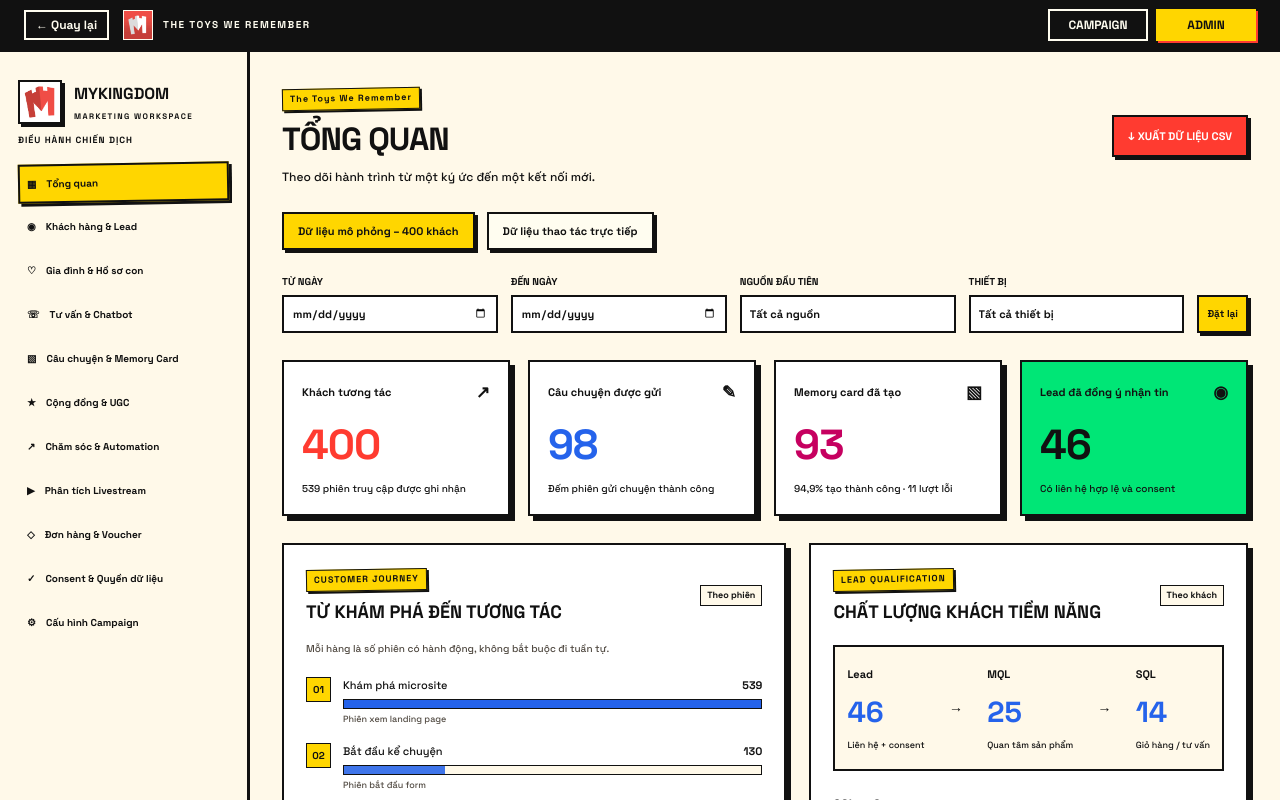
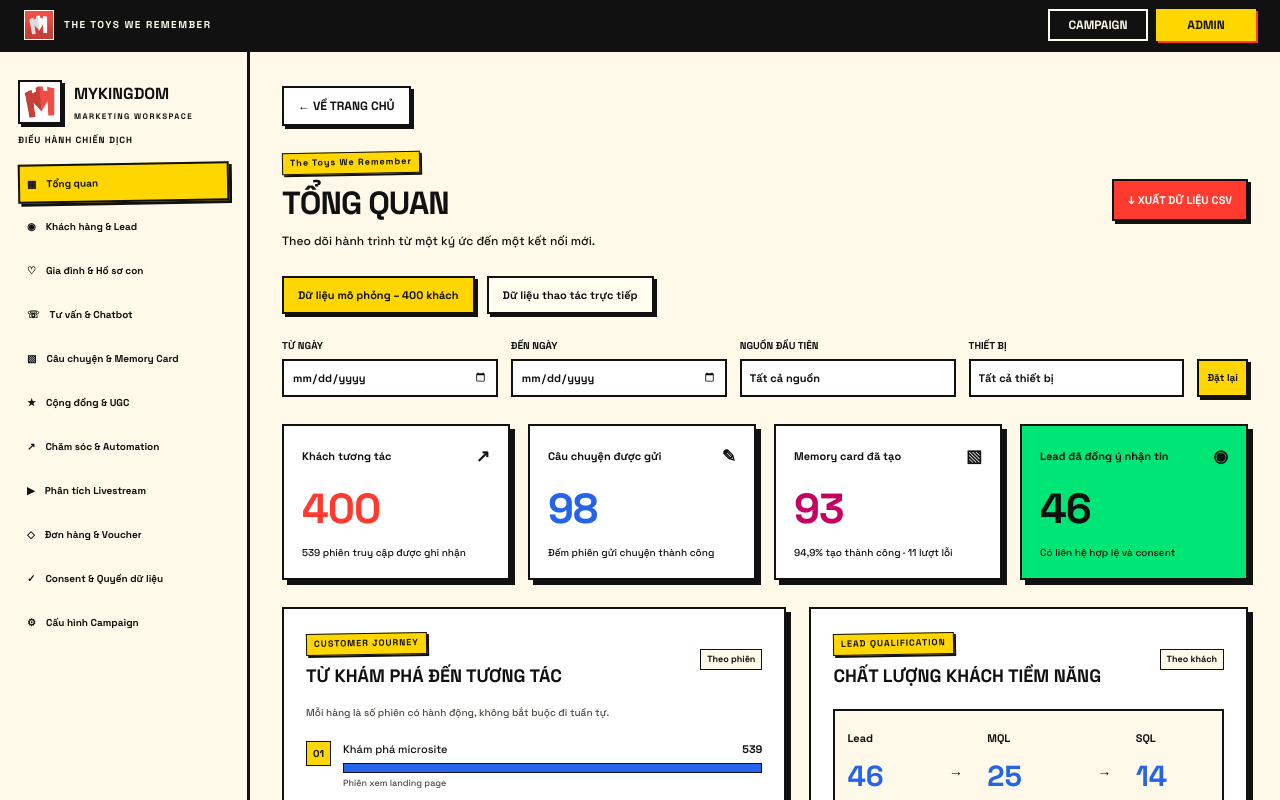
Before and after one commit to nmthuy426/MARTECH, an Angular app: page /admin in a window 1280 px wide. Shown: the top 800 px of the page. Built offline with nearby package versions, Linux system fonts and the light colour scheme.

Commit message:
Unify back buttons inside page headers and remove switcher back link

```diff
--- a/src/app/app.css
+++ b/src/app/app.css
@@ -12,8 +12,4 @@
 .switcher-brand{display:flex;align-items:center;gap:10px}.switcher-brand img{width:30px;height:30px;object-fit:contain;border:1px solid #fffdf0;flex-shrink:0}
 @media(max-width:540px){.switcher-brand{max-width:160px;gap:7px}.switcher-brand img{width:27px;height:27px}}
 
-.switcher-start{display:flex;align-items:center;gap:14px;min-width:0}
-.back-link{flex-shrink:0;border:2px solid #fffdf0;padding:6px 10px;color:#fffdf0;text-decoration:none;font-size:12px;white-space:nowrap}
-.back-link:hover{background:#ffd600;color:#111}
-.back-link:focus-visible{outline:2px solid #00e676;outline-offset:3px}
-@media(max-width:680px){.switcher-start:has(.back-link) .switcher-brand span{display:none}.switcher-start{gap:8px}.view-switcher{gap:8px}.back-link{padding:6px;font-size:11px}}
+.switcher-start{display:flex;align-items:center;min-width:0}
--- a/src/app/app.html
+++ b/src/app/app.html
@@ -1,8 +1,5 @@
 <nav class="view-switcher" aria-label="Chuyển giao diện">
   <div class="switcher-start">
-    @if (backPath(); as target) {
-      <a class="back-link" [routerLink]="target" aria-label="Quay lại trang trước">← Quay lại</a>
-    }
   <span class="switcher-brand"><img src="brand/mykingdom-icon-white.png" alt="MyKingdom" width="32" height="32"><span>THE TOYS WE REMEMBER</span></span>
   </div>
   <div class="view-links">
--- a/src/app/pages/admin/admin.html
+++ b/src/app/pages/admin/admin.html
@@ -4,7 +4,7 @@
  <nav aria-label="Các mục quản trị">@for(tab of tabs;track tab.id){<a [routerLink]="[]" [queryParams]="{tab:tab.id}" [class.active]="activeTab()===tab.id" [attr.aria-current]="activeTab()===tab.id?'page':null"><span aria-hidden="true">{{tab.icon}}</span><span>{{tab.name}}</span>@if(tab.id==='overview'&&tracking.mode()==='live'){<i>LIVE</i>}</a>}</nav>
  </aside>
  <main id="overview">
- <div class="page-content"><div class="heading"><div><p class="eyebrow">{{adminStore.settings().name}}</p><h1>{{currentTab().name}}@if(tracking.mode()==='live'){<span class="live-pill"><i></i> Trực tiếp</span>}</h1><p>{{currentTab().description}}</p></div><button [hidden]="['livestream','families','consultation'].includes(activeTab())" class="export" (click)="exportCsv()" [disabled]="!filtered().length">↓ Xuất dữ liệu CSV</button></div>
+ <div class="page-content"><div class="campaign-back-row"><a class="campaign-back" routerLink="/home">← VỀ TRANG CHỦ</a></div><div class="heading"><div><p class="eyebrow">{{adminStore.settings().name}}</p><h1>{{currentTab().name}}@if(tracking.mode()==='live'){<span class="live-pill"><i></i> Trực tiếp</span>}</h1><p>{{currentTab().description}}</p></div><button [hidden]="['livestream','families','consultation'].includes(activeTab())" class="export" (click)="exportCsv()" [disabled]="!filtered().length">↓ Xuất dữ liệu CSV</button></div>
  @if(activeTab()==='families'||activeTab()==='consultation'){<app-family-crm [view]="activeTab()"/>}@else if(activeTab()==='livestream'){<app-livestream [mode]="tracking.mode()"/>}@else{
  <div class="source-picker" role="group" aria-label="Nguồn dữ liệu Admin"><button [class.selected]="tracking.mode()==='mock'" [attr.aria-pressed]="tracking.mode()==='mock'" (click)="selectData('mock')">Dữ liệu mô phỏng – 400 khách</button><button [class.selected]="tracking.mode()==='live'" [attr.aria-pressed]="tracking.mode()==='live'" (click)="selectData('live')">Dữ liệu thao tác trực tiếp</button></div>
  @if(tracking.mode()==='live'){<div class="data-note"><span>◉</span><p><strong>Dữ liệu thao tác trên trình duyệt này.</strong> Tự cập nhật khi khách tương tác, kể cả ở tab khác cùng trình duyệt. Chưa kết nối dữ liệu nhiều thiết bị hay hệ thống đơn hàng MyKingdom.</p></div>}
--- a/src/app/pages/community-gallery/community-gallery.html
+++ b/src/app/pages/community-gallery/community-gallery.html
@@ -1,7 +1,7 @@
 <header class="fixed top-0 left-0 z-50 w-full border-b-[3px] border-ink-black bg-retro-cream">
   <div class="mx-auto flex h-20 max-w-7xl items-center justify-between gap-3 px-4 md:px-10">
     <div class="flex items-center gap-3">
-      <a routerLink="/home" aria-label="Về trang chủ" class="inline-flex shrink-0 items-center border-2 border-ink-black bg-paper-white px-3 py-2 text-xs font-bold uppercase text-ink-black shadow-[3px_3px_0_#111] hover:bg-canary-yellow">← VỀ TRANG CHỦ</a>
+      <a routerLink="/home" aria-label="Về trang chủ" class="campaign-back">← VỀ TRANG CHỦ</a>
     <a routerLink="/home" class="hidden md:inline-block rotate-[-1deg] border-2 border-ink-black bg-canary-yellow px-3 py-2 text-xs font-bold uppercase tracking-wider text-ink-black shadow-[3px_3px_0_#111]">★ THE TOYS WE REMEMBER ★</a>
     </div>
     <a href="https://www.mykingdom.com.vn/?srsltid=AYCX9vIEwy8pHE2MYwLud9Rexsy3H4nvT9Pwu2Wh4mTMqGAm3mTys6Vd" target="_blank" rel="noopener noreferrer" class="border-[2px] border-ink-black bg-toxic-mint px-3 py-2 text-xs font-bold uppercase text-ink-black shadow-[3px_3px_0_#111] hover:bg-canary-yellow">MYKINGDOM.COM ↗</a>
--- a/src/app/pages/page2-select/page2-select.html
+++ b/src/app/pages/page2-select/page2-select.html
@@ -1,4 +1,4 @@
-<header class="fixed top-0 left-0 w-full z-50 bg-retro-cream border-b-[3px] border-ink-black"><div class="h-20 w-full px-margin-mobile md:px-margin flex items-center justify-between gap-space-sm"><div class="flex items-center gap-space-sm"><a class="campaign-brand" href="/home" aria-label="MyKingdom – Trang chủ The Toys We Remember"><span class="campaign-brand-logo"><img src="brand/mykingdom-logo-transparent.png" alt="MyKingdom – Vương quốc đồ chơi" width="2098" height="749"></span><span class="campaign-brand-caption">THE TOYS<br>WE REMEMBER</span></a></div><div class="flex items-center gap-space-sm"><a class="inline-flex items-center bg-toxic-mint text-ink-black font-badge-sticker text-badge-sticker uppercase px-3 py-1.5 border-[2px] border-ink-black shadow-[3px_3px_0px_#111111] rotate-[1.5deg] hover:rotate-0 hover:bg-canary-yellow transition-all active:translate-x-[2px] active:translate-y-[2px] active:shadow-[1px_1px_0px_#111111]" href="https://www.mykingdom.com.vn/?srsltid=AYCX9vIEwy8pHE2MYwLud9Rexsy3H4nvT9Pwu2Wh4mTMqGAm3mTys6Vd" rel="noopener noreferrer" target="_blank">⚡ MYKINGDOM.COM ↗</a></div></div></header><main class="w-full pt-20 bg-background relative overflow-hidden"><div class="flex flex-col w-full relative">
+<header class="fixed top-0 left-0 w-full z-50 bg-retro-cream border-b-[3px] border-ink-black"><div class="h-20 w-full px-margin-mobile md:px-margin flex items-center justify-between gap-space-sm"><div class="flex items-center gap-space-sm"><a class="campaign-back" routerLink="/home">← VỀ TRANG CHỦ</a><a class="campaign-brand" href="/home" aria-label="MyKingdom – Trang chủ The Toys We Remember"><span class="campaign-brand-logo"><img src="brand/mykingdom-logo-transparent.png" alt="MyKingdom – Vương quốc đồ chơi" width="2098" height="749"></span><span class="campaign-brand-caption">THE TOYS<br>WE REMEMBER</span></a></div><div class="flex items-center gap-space-sm"><a class="inline-flex items-center bg-toxic-mint text-ink-black font-badge-sticker text-badge-sticker uppercase px-3 py-1.5 border-[2px] border-ink-black shadow-[3px_3px_0px_#111111] rotate-[1.5deg] hover:rotate-0 hover:bg-canary-yellow transition-all active:translate-x-[2px] active:translate-y-[2px] active:shadow-[1px_1px_0px_#111111]" href="https://www.mykingdom.com.vn/?srsltid=AYCX9vIEwy8pHE2MYwLud9Rexsy3H4nvT9Pwu2Wh4mTMqGAm3mTys6Vd" rel="noopener noreferrer" target="_blank">⚡ MYKINGDOM.COM ↗</a></div></div></header><main class="w-full pt-20 bg-background relative overflow-hidden"><div class="flex flex-col w-full relative">
 <!-- Dynamic Retro Dot Background & Comic Burst Highlights -->
 <div class="absolute inset-0 pointer-events-none opacity-40 bg-[radial-gradient(#111111_1.5px,transparent_1.5px)] [background-size:24px_24px] z-0"></div>
 <!-- Marquee Ribbon -->
@@ -128,11 +128,6 @@
 </div>
 <!-- Action Bar & Bottom CTAs -->
 <div class="w-full max-w-2xl flex flex-col sm:flex-row items-stretch sm:items-center justify-center gap-space-md mt-2">
-<!-- Back / Secondary Button -->
-<a class="inline-flex items-center justify-center gap-2 bg-paper-white text-ink-black font-label-lg text-label-lg uppercase px-space-lg py-3.5 border-[3px] border-ink-black shadow-[4px_4px_0px_#111111] hover:bg-surface-container hover:-translate-x-0.5 hover:-translate-y-0.5 hover:shadow-[6px_6px_0px_#111111] active:translate-x-[3px] active:translate-y-[3px] active:shadow-[1px_1px_0px_#111111] transition-all text-center select-none" data-path="intro-khoi-dau" href="#">
-<span class="material-symbols-outlined text-lg">arrow_back</span>
-        QUAY LẠI TRANG CHỦ
-      </a>
 <!-- Primary Big CTA -->
 <a
   class="inline-flex items-center justify-center gap-3 bg-electric-red text-paper-white font-headline-sm text-headline-sm uppercase px-space-lg py-4 border-[3px] border-ink-black shadow-[6px_6px_0px_#111111] rotate-[-1deg] hover:rotate-0 hover:bg-primary-container hover:-translate-x-1 hover:-translate-y-1 hover:shadow-[8px_8px_0px_#111111] active:translate-x-[3px] active:translate-y-[3px] active:shadow-[1px_1px_0px_#111111] transition-all text-center select-none"
--- a/src/app/pages/page3-create/page3-create.html
+++ b/src/app/pages/page3-create/page3-create.html
@@ -1,3 +1,4 @@
+<div class="campaign-back-bar"><a class="campaign-back" routerLink="/choose-memory">← QUAY LẠI</a></div>
 <!-- Top Marquee Ticker -->
 <div class="w-full bg-canary-yellow border-b-[3px] border-ink-black py-2 overflow-hidden select-none">
   <div class="flex whitespace-nowrap gap-6 animate-pulse items-center">
--- a/src/app/pages/page3-create/page3-create.ts
+++ b/src/app/pages/page3-create/page3-create.ts
@@ -2,7 +2,7 @@ import { CampaignAdminStore } from '../../services/campaign-admin-store';
 import { CommonModule } from '@angular/common';
 import { Component, OnInit } from '@angular/core';
 import { FormsModule } from '@angular/forms';
-import { Router } from '@angular/router';
+import { Router, RouterLink } from '@angular/router';
 
 import { MemoryThemeId, MemoryCardFormData } from '../../models/martech-events.model';
 import { MarTechService } from '../../services/martech-service';
@@ -11,7 +11,7 @@ import { MarTechService } from '../../services/martech-service';
   selector: 'app-page3-create',
   templateUrl: './page3-create.html',
   styleUrls: ['./page3-create.css'],
-  imports: [CommonModule, FormsModule],
+  imports: [CommonModule, FormsModule, RouterLink],
 })
 export class Page3Create implements OnInit {
   // Dữ liệu nhập vào Form
--- a/src/app/pages/page4-memory/page4-memory.html
+++ b/src/app/pages/page4-memory/page4-memory.html
@@ -1,4 +1,4 @@
- <header class="fixed top-0 left-0 w-full z-50 bg-retro-cream border-b-[3px] border-ink-black"><div class="h-20 w-full px-margin-mobile md:px-margin flex items-center justify-between gap-space-sm"><div class="flex items-center gap-space-sm"><a class="campaign-brand" href="/home" aria-label="MyKingdom – Trang chủ The Toys We Remember"><span class="campaign-brand-logo"><img src="brand/mykingdom-logo-transparent.png" alt="MyKingdom – Vương quốc đồ chơi" width="2098" height="749"></span><span class="campaign-brand-caption">THE TOYS<br>WE REMEMBER</span></a></div><div class="flex items-center gap-space-sm"><a class="inline-flex items-center bg-toxic-mint text-ink-black font-badge-sticker text-badge-sticker uppercase px-3 py-1.5 border-[2px] border-ink-black shadow-[3px_3px_0px_#111111] rotate-[1.5deg] hover:rotate-0 hover:bg-canary-yellow transition-all active:translate-x-[2px] active:translate-y-[2px] active:shadow-[1px_1px_0px_#111111]" href="https://www.mykingdom.com.vn/?srsltid=AYCX9vIEwy8pHE2MYwLud9Rexsy3H4nvT9Pwu2Wh4mTMqGAm3mTys6Vd" rel="noopener noreferrer" target="_blank">⚡ MYKINGDOM.COM ↗</a></div></div></header><main class="w-full pt-20 bg-background relative overflow-hidden"><div class="flex flex-col w-full">
+ <header class="fixed top-0 left-0 w-full z-50 bg-retro-cream border-b-[3px] border-ink-black"><div class="h-20 w-full px-margin-mobile md:px-margin flex items-center justify-between gap-space-sm"><div class="flex items-center gap-space-sm"><a class="campaign-back" routerLink="/create-memory">← QUAY LẠI</a><a class="campaign-brand" href="/home" aria-label="MyKingdom – Trang chủ The Toys We Remember"><span class="campaign-brand-logo"><img src="brand/mykingdom-logo-transparent.png" alt="MyKingdom – Vương quốc đồ chơi" width="2098" height="749"></span><span class="campaign-brand-caption">THE TOYS<br>WE REMEMBER</span></a></div><div class="flex items-center gap-space-sm"><a class="inline-flex items-center bg-toxic-mint text-ink-black font-badge-sticker text-badge-sticker uppercase px-3 py-1.5 border-[2px] border-ink-black shadow-[3px_3px_0px_#111111] rotate-[1.5deg] hover:rotate-0 hover:bg-canary-yellow transition-all active:translate-x-[2px] active:translate-y-[2px] active:shadow-[1px_1px_0px_#111111]" href="https://www.mykingdom.com.vn/?srsltid=AYCX9vIEwy8pHE2MYwLud9Rexsy3H4nvT9Pwu2Wh4mTMqGAm3mTys6Vd" rel="noopener noreferrer" target="_blank">⚡ MYKINGDOM.COM ↗</a></div></div></header><main class="w-full pt-20 bg-background relative overflow-hidden"><div class="flex flex-col w-full">
 <!-- POP-ART MARQUEE CELEBRATION STRIP -->
 <div class="w-full bg-canary-yellow text-ink-black py-space-xs px-margin-mobile md:px-margin overflow-hidden relative shadow-[0px_4px_0px_#111111]">
 <div class="flex items-center gap-space-lg whitespace-nowrap animate-[marquee_20s_linear_infinite]">
--- a/src/app/pages/page4-memory/page4-memory.ts
+++ b/src/app/pages/page4-memory/page4-memory.ts
@@ -1,14 +1,14 @@
 import { ConsentPrompt } from '../../components/consent-prompt/consent-prompt';
 import { CampaignAdminStore } from '../../services/campaign-admin-store';
 import { AfterViewInit, ElementRef, OnDestroy, Component, OnInit } from '@angular/core';
-import { Router } from '@angular/router';
+import { Router, RouterLink } from '@angular/router';
 import { MemoryCardFormData, MemoryThemeId } from '../../models/martech-events.model';
 import { MarTechService } from '../../services/martech-service';
 
 
 @Component({
   selector: 'app-page4-memory',
-  imports:[ConsentPrompt],
+  imports:[ConsentPrompt,RouterLink],
   templateUrl: './page4-memory.html',
   styleUrls: ['./page4-memory.css']
 })
--- a/src/app/pages/page5-product/page5-product.ts
+++ b/src/app/pages/page5-product/page5-product.ts
@@ -1,6 +1,6 @@
 import { CommonModule } from '@angular/common';
 import { Component, OnInit } from '@angular/core';
-import { Router } from '@angular/router';
+import { Router, RouterLink } from '@angular/router';
 
 import { MemoryThemeId } from '../../models/martech-events.model';
 import { MarTechService } from '../../services/martech-service';
@@ -26,7 +26,7 @@ interface RecommendedProduct {
   selector: 'app-page5-products',
   templateUrl: './page5-product.html',
   styleUrls: ['./page5-product.css'],
-  imports: [CommonModule],
+  imports: [CommonModule, RouterLink],
 })
 export class Page5Product implements OnInit {
   selectedTheme: MemoryThemeId = MemoryThemeId.GACH_LEGO;
--- a/src/styles.css
+++ b/src/styles.css
@@ -32,3 +32,12 @@
 .admin-shell .finance-grid{display:grid;grid-template-columns:repeat(3,1fr);gap:20px}
 .admin-shell .finance-grid span{display:block;font-size:11px}.admin-shell .finance-grid strong{display:block;font-size:23px;margin-top:8px;color:#2563eb}
 @media(max-width:650px){.admin-shell .finance-grid{grid-template-columns:repeat(2,1fr)}.admin-shell .finance-grid strong{font-size:18px}}
+
+/* Shared navigation for all pages outside Home. */
+.campaign-back{display:inline-flex;align-items:center;justify-content:center;flex-shrink:0;gap:8px;min-height:40px;padding:9px 14px;border:2px solid #111;background:#fff;color:#111;box-shadow:3px 3px 0 #111;font:700 12px/1.2 'Space Grotesk',Arial,sans-serif;text-decoration:none;text-transform:uppercase;white-space:nowrap}
+.campaign-back:hover{background:#ffd600}
+.campaign-back:focus-visible{outline:3px solid #2563eb;outline-offset:4px}
+.campaign-back:active{transform:translate(2px,2px);box-shadow:1px 1px 0 #111}
+.campaign-back-bar{padding:20px 40px;background:#fffdf0;border-bottom:3px solid #111}
+.campaign-back-row{margin-bottom:24px}
+@media(max-width:680px){.campaign-back{padding:8px 10px;font-size:10px;min-height:36px}.campaign-back-bar{padding:16px}.experience-view header:has(.campaign-back) .campaign-brand{display:none}}
```
Also changed, not shown: src/app/pages/page5-product/page5-product.html (+1 -1 lines).
